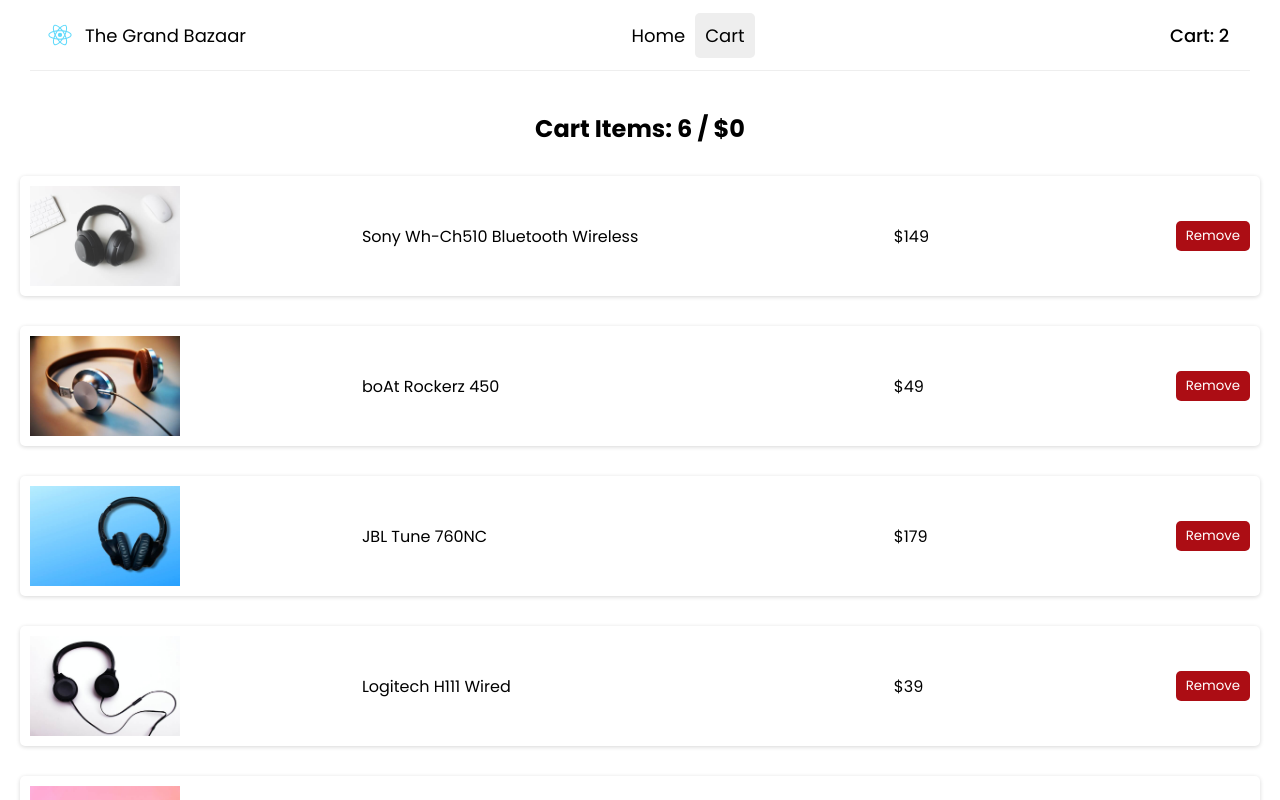
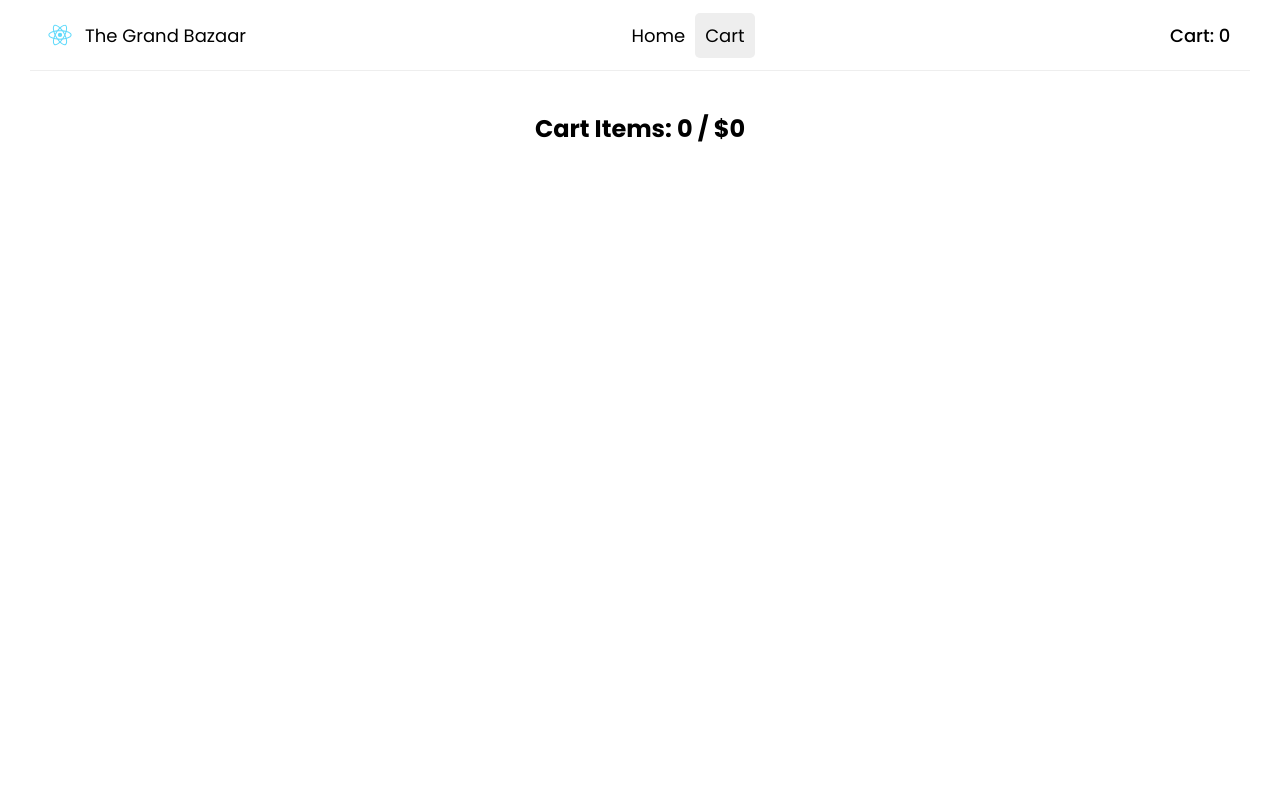
Before and after one commit to felipecosta332/the-grand-bazaar, a React (Create React App) app: page /cart in a window 1280 px wide. Shown: the top 800 px of the page. Built offline with nearby package versions, Linux system fonts and the light colour scheme.

Commit message:
adds update method for add/remove product action

```diff
--- a/src/components/Header.js
+++ b/src/components/Header.js
@@ -1,8 +1,10 @@
 import { Link, NavLink } from "react-router-dom";
 import Logo from "../assets/logo.svg";
 import "./Header.css";
+import { useCart } from "../context/CartContext";
 
 export const Header = () => {
+  const { cartList } = useCart();
   return (
     <header>
       <Link to="/" className="logo">
@@ -18,7 +20,7 @@
         </NavLink>
       </nav>
       <Link to="/cart" className="items">
-        <span>Cart: 2</span>
+        <span>Cart: {cartList.length}</span>
       </Link>
     </header>
   );
--- a/src/components/ProductCard.js
+++ b/src/components/ProductCard.js
@@ -1,9 +1,16 @@
+import { useEffect, useState } from "react";
 import { useCart } from "../context/CartContext";
 import "./ProductCard.css";
 
 export const ProductCard = ({ product }) => {
-  const { addToCart } = useCart();
-  const { name, price, image } = product;
+  const { cartList, addToCart, removeFromCart } = useCart();
+  const [isInCart, setIsInCart] = useState(false);
+  const { id, name, price, image } = product;
+
+  useEffect(() => {
+    const productIsInCart = cartList.find((cartItem) => cartItem.id === id);
+    setIsInCart(productIsInCart);
+  }, [cartList, id]);
 
   return (
     <div className="productCard">
@@ -11,7 +18,11 @@
       <p className="name">{name}</p>
       <div className="action">
         <p>${price}</p>
-        <button onClick={() => addToCart(product)}>Add To Cart</button>
+        {isInCart ? (
+          <button className="remove" onClick={() => removeFromCart(product)}>Remove</button>
+        ) : (
+          <button onClick={() => addToCart(product)}>Add To Cart</button>
+        )}
       </div>
     </div>
   );
--- a/src/context/CartContext.js
+++ b/src/context/CartContext.js
@@ -13,6 +13,9 @@
 
   const addToCart = (product) => {
     const updatedCartList = state.cartList.concat(product);
+
+    updateTotal(updatedCartList);
+
     dispatch({
       type: "ADD_TO_CART",
       payload: {
@@ -26,10 +29,24 @@
       (current) => current.id !== product.id
     );
 
+    updateTotal(updatedCartList);
+
     dispatch({
       type: "REMOVE_FROM_CART",
       payload: {
         products: updatedCartList,
+      },
+    });
+  };
+
+  const updateTotal = (products) => {
+    let total = 0;
+    products.forEach((product) => (total += product.price));
+
+    dispatch({
+      type: "UPDATE_TOTAL",
+      payload: {
+        total,
       },
     });
   };
--- a/src/pages/Cart.js
+++ b/src/pages/Cart.js
@@ -3,54 +3,16 @@
 import { CartCard } from "../components";
 
 export const Cart = ({ title }) => {
-  const { total } = useCart();
+  const { total, cartList } = useCart();
   useTitle(title);
-  const products = [
-    {
-      id: 1,
-      name: "Sony Wh-Ch510 Bluetooth Wireless",
-      price: 149,
-      image: "/assets/images/1001.png",
-    },
-    {
-      id: 2,
-      name: "boAt Rockerz 450",
-      price: 49,
-      image: "/assets/images/1002.png",
-    },
-    {
-      id: 3,
-      name: "JBL Tune 760NC",
-      price: 179,
-      image: "/assets/images/1003.png",
-    },
-    {
-      id: 4,
-      name: "Logitech H111 Wired",
-      price: 39,
-      image: "/assets/images/1004.png",
-    },
-    {
-      id: 5,
-      name: "APPLE Airpods Max Bluetooth Headset",
-      price: 199,
-      image: "/assets/images/1005.png",
-    },
-    {
-      id: 6,
-      name: "ZEBRONICS Zeb-Thunder Wired",
-      price: 29,
-      image: "/assets/images/1006.png",
-    },
-  ];
 
   return (
     <main>
       <section className="cart">
         <h1>
-          Cart Items: {products.length} / ${total}
+          Cart Items: {cartList.length} / ${total}
         </h1>
-        {products.map((product) => (
+        {cartList.map((product) => (
           <CartCard key={product.id} product={product} />
         ))}
       </section>
--- a/src/reducer/cartReducer.js
+++ b/src/reducer/cartReducer.js
@@ -5,6 +5,8 @@
       return {...state, cartList: payload.products};
     case "REMOVE_FROM_CART":
       return {...state, cartList: payload.products};
+      case "UPDATE_TOTAL":
+        return {...state, total: payload.total};
     default:
       throw new Error("No Case Found In cartReducer");
   }
```
